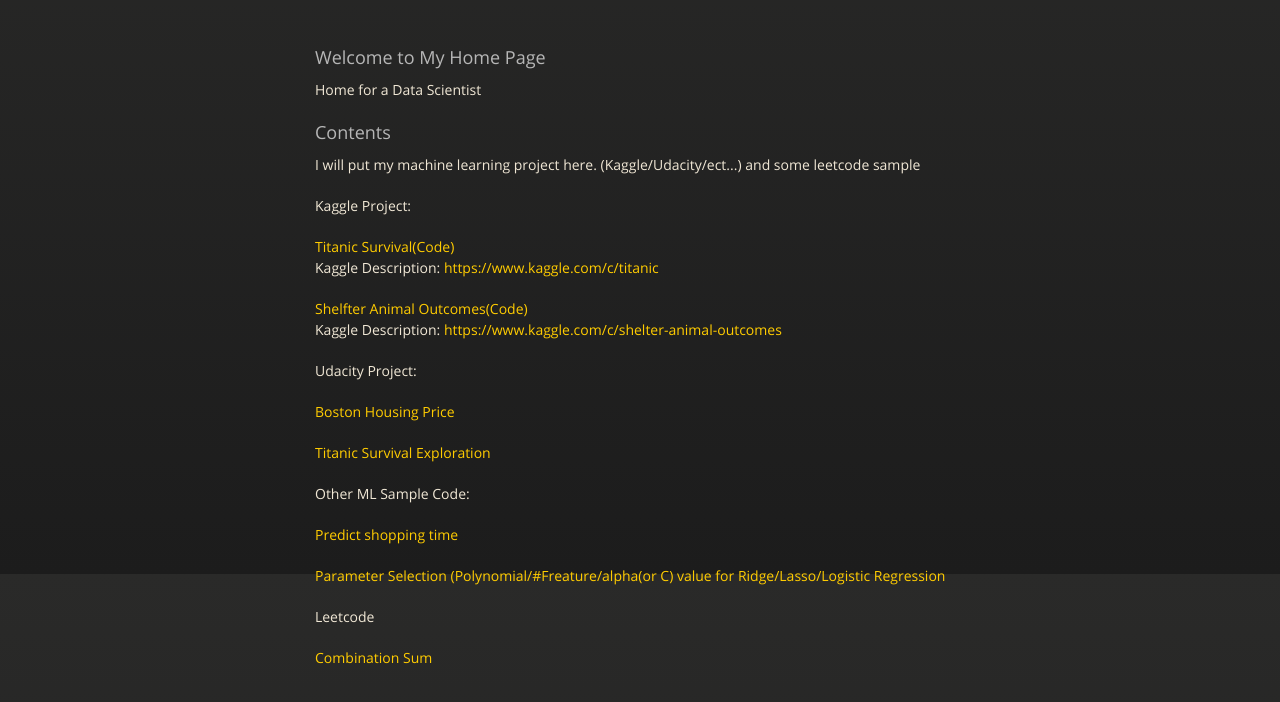
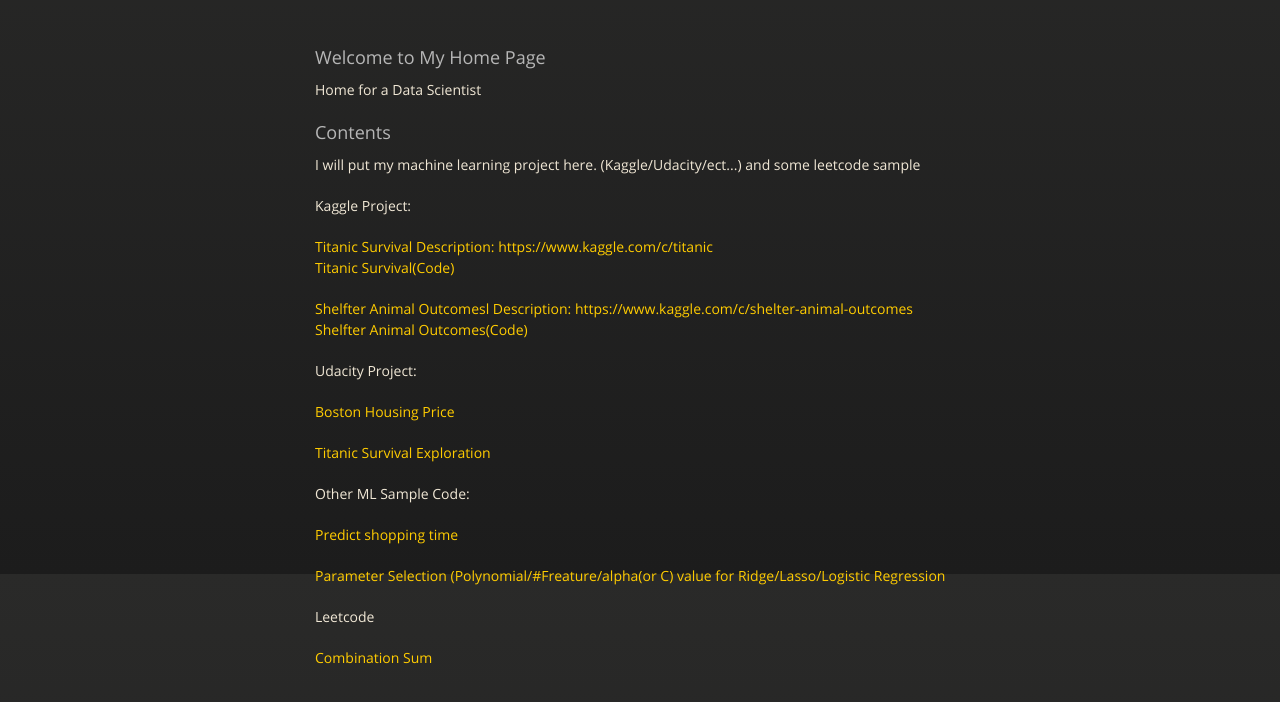
Before and after one commit to icedarkness/icedarkness.github.io, a plain HTML site: page index.html in a window 1280 px wide. Shown: the part 226-928 px from the top of the page. Drawn offline with nearby package versions, Linux system fonts and the light colour scheme.

Commit message:
Update index.html

```diff
--- a/index.html
+++ b/index.html
@@ -46,10 +46,13 @@
 <p>I will put my machine learning project here. (Kaggle/Udacity/ect...) and some leetcode sample</p>
 
 <p>Kaggle Project: </p>
-<a><a href="https://github.com/icedarkness/machine_learning/blob/gh-pages/titanic_survival.py">Titanic Survival(Code)</a> </a>
-<p>Kaggle Description: <a href="https://www.kaggle.com/c/titanic">https://www.kaggle.com/c/titanic</a> </p>
-<a><a href="https://github.com/icedarkness/machine_learning/blob/gh-pages/animal_survival.py">Shelfter Animal Outcomes(Code)</a> </a>
-<p>Kaggle Description: <a href="https://www.kaggle.com/c/shelter-animal-outcomes">https://www.kaggle.com/c/shelter-animal-outcomes</a> </p>
+<a>Titanic Survival</a>
+<a>Description: <a href="https://www.kaggle.com/c/titanic">https://www.kaggle.com/c/titanic</a> </a>
+<p><a href="https://github.com/icedarkness/machine_learning/blob/gh-pages/titanic_survival.py">Titanic Survival(Code)</a> </p>
+
+<a>Shelfter Animal Outcomesl</a>
+<a>Description: <a href="https://www.kaggle.com/c/shelter-animal-outcomes">https://www.kaggle.com/c/shelter-animal-outcomes</a> </a>
+<p><a href="https://github.com/icedarkness/machine_learning/blob/gh-pages/animal_survival.py">Shelfter Animal Outcomes(Code)</a> </p>
 
 
 <p>Udacity Project:</p>
```
